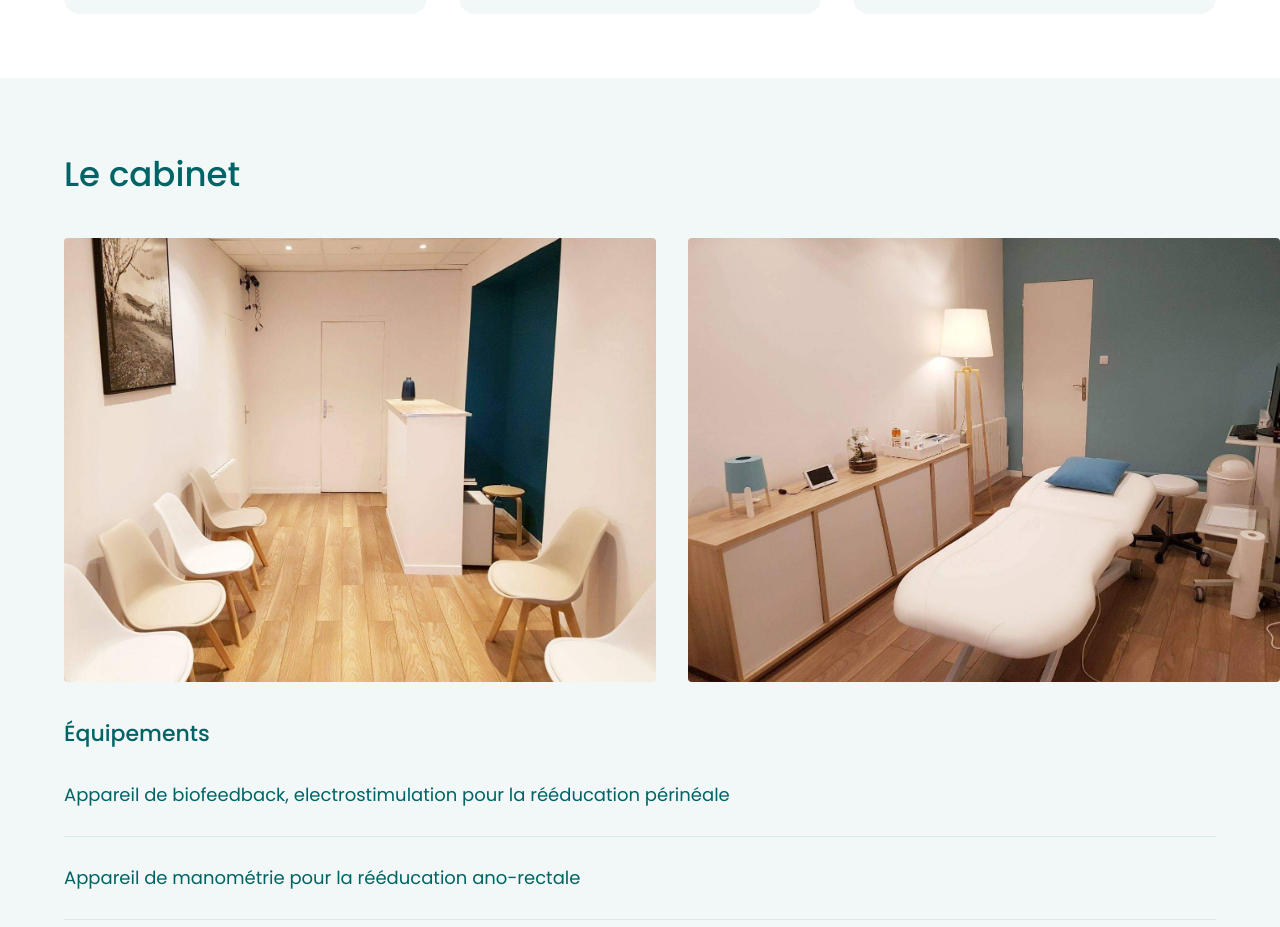
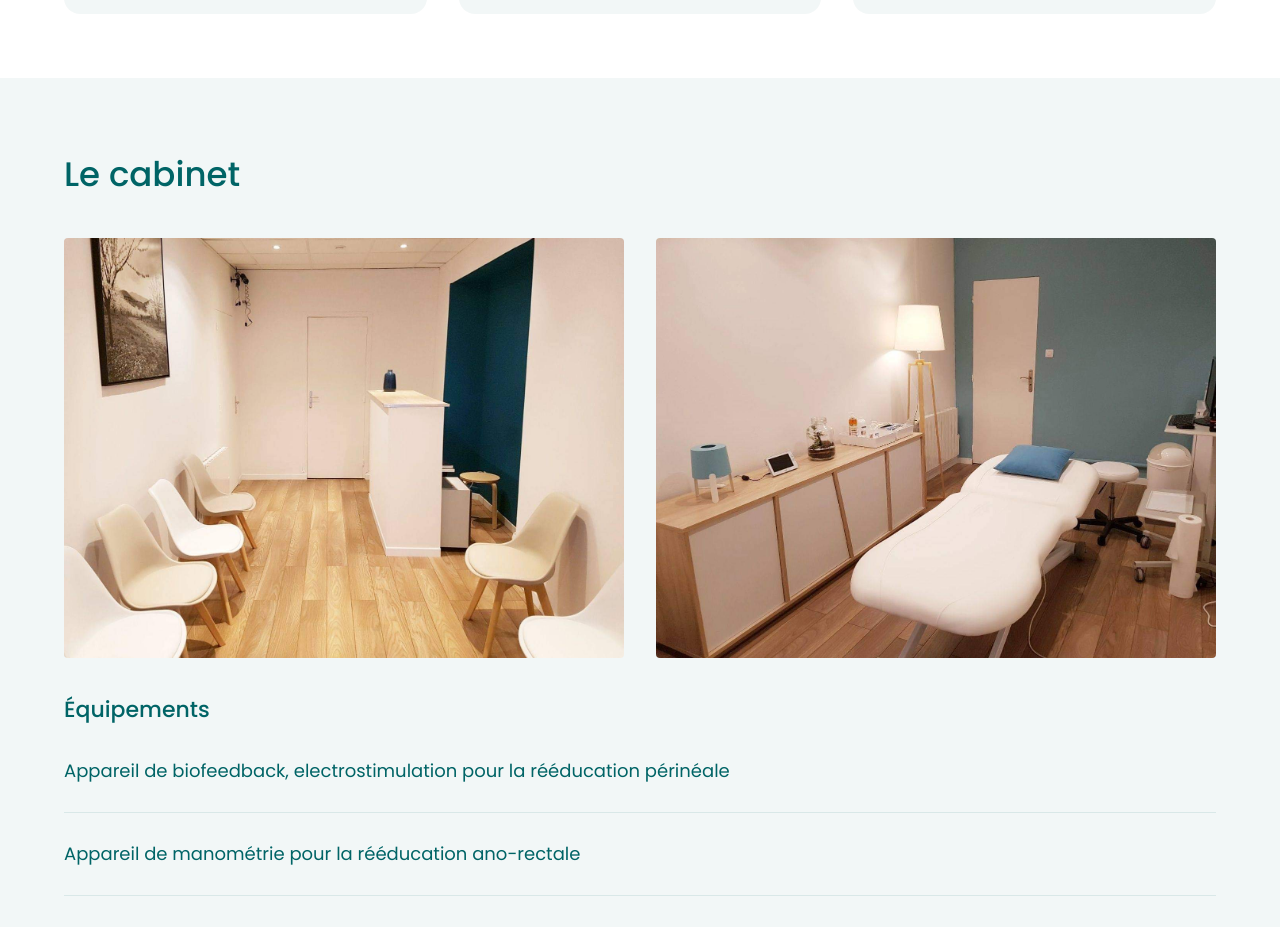
Before and after one commit to superhugo/cyriellemulton, a Jekyll site: the page built from index.html, in a window 1280 px wide. Shown: the part 1532-2459 px from the top of the page. Built offline with Jekyll 4.4.1, drawn with Linux system fonts in a browser that asks for light colours.

Commit message:
fix cab section

```diff
--- a/_sass/cab.scss
+++ b/_sass/cab.scss
@@ -7,7 +7,7 @@
     margin-bottom: 32px;
 
     img {
-      width: 50%;
+      width: calc(50% - 32px);
       margin-left: 16px;
       margin-right: 16px;
       border-radius: 4px;
```
